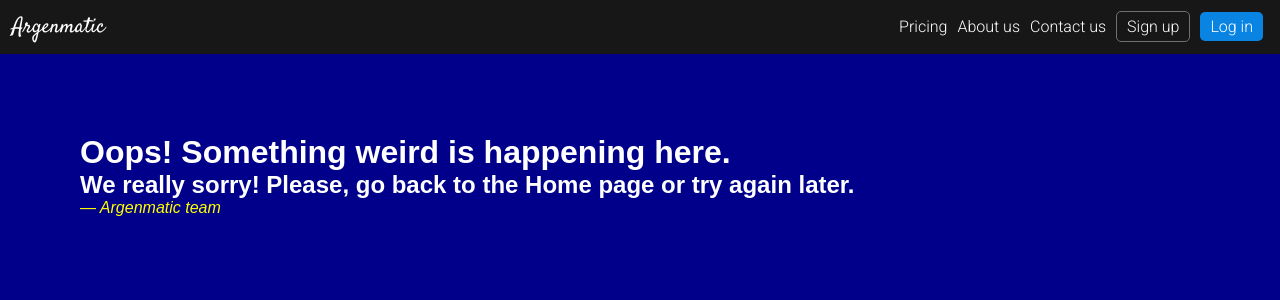
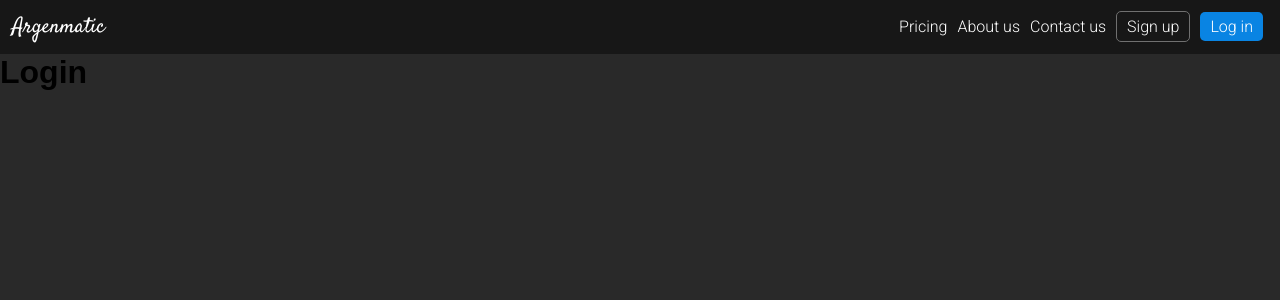
Before and after one commit to ArgentinoGeek/argenmatic, a React (Create React App) app in the folder src/argenmatic-web/: page /login in a window 1280 px wide. Shown: the top 300 px of the page. Built offline with nearby package versions, Linux system fonts and the light colour scheme.

Commit message:
Fixing routings again

```diff
--- a/src/argenmatic-web/src/pages/index.jsx
+++ b/src/argenmatic-web/src/pages/index.jsx
@@ -11,9 +11,9 @@ const Webpages = () => {
   return (
     <Router>
       <Switch>
-        <Route exact path="*" component={ErrorPage} />
         <Route exact path="/" component={HomePage} />
         <Route path="/login" component={LoginPage} />
+        <Route exact path="*" component={ErrorPage} />
       </Switch>
     </Router>
   );
```
